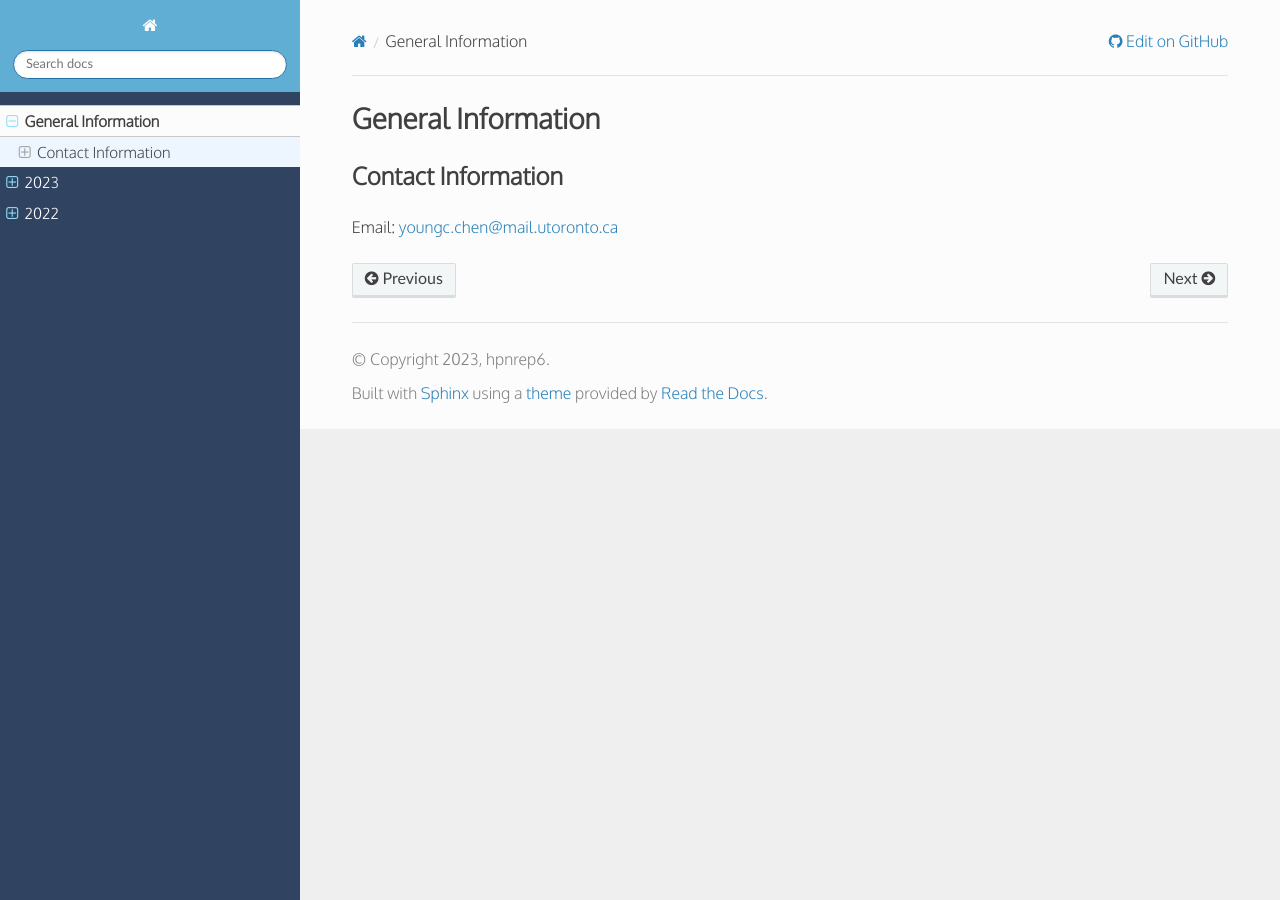
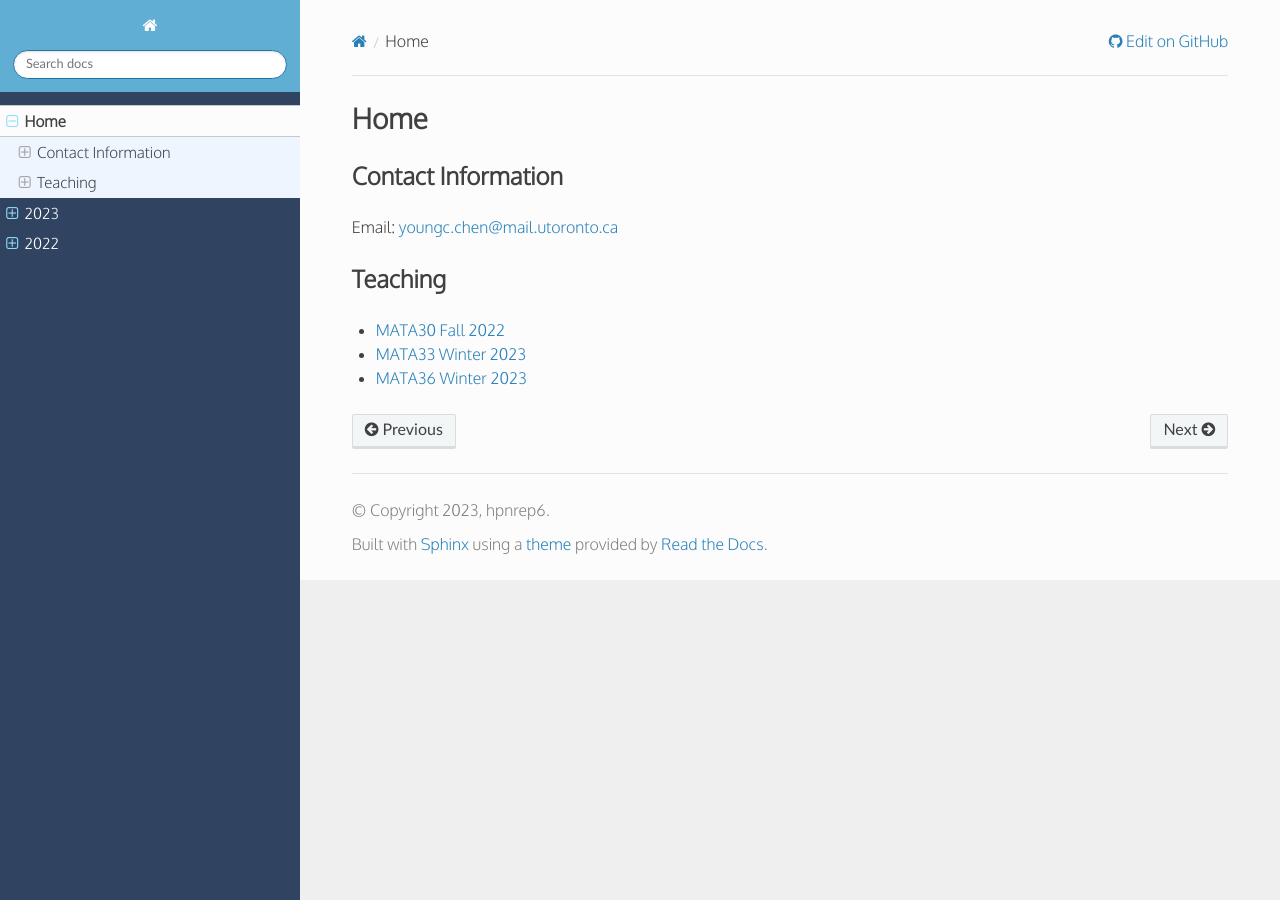
Before and after one commit to hpnrep6/t, a Sphinx documentation site: the page built from source/general.rst, in a window 1280 px wide. Built offline with Sphinx 7.4.7 and the Read the Docs theme 2.0.0, drawn with Linux system fonts in a browser that asks for light colours.

Commit message:
Update home page

```diff
--- a/source/general.rst
+++ b/source/general.rst
@@ -1,7 +1,7 @@
 .. _general:
 
-General Information
-===================
+Home
+====
 
 Contact Information
 -------------------
@@ -12,3 +12,13 @@ Email: youngc.chen@mail.utoronto.ca
    :hidden:
 
    sandbox
+
+Teaching
+--------
+
+.. toctree::
+   :maxdepth: 1
+
+   2022/mata30_fall/mata30
+   2023/mata33_winter/mata33
+   2023/mata36_winter/mata36
```
